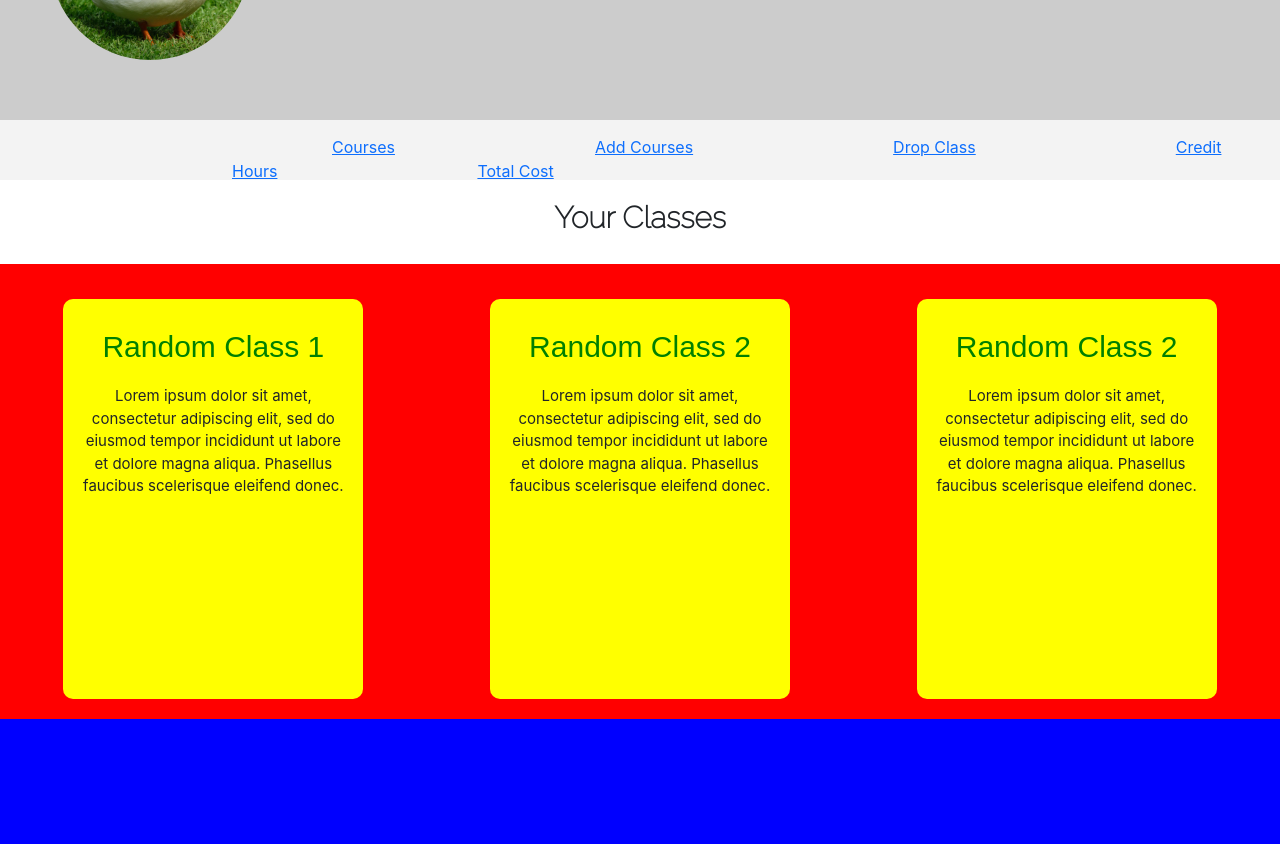
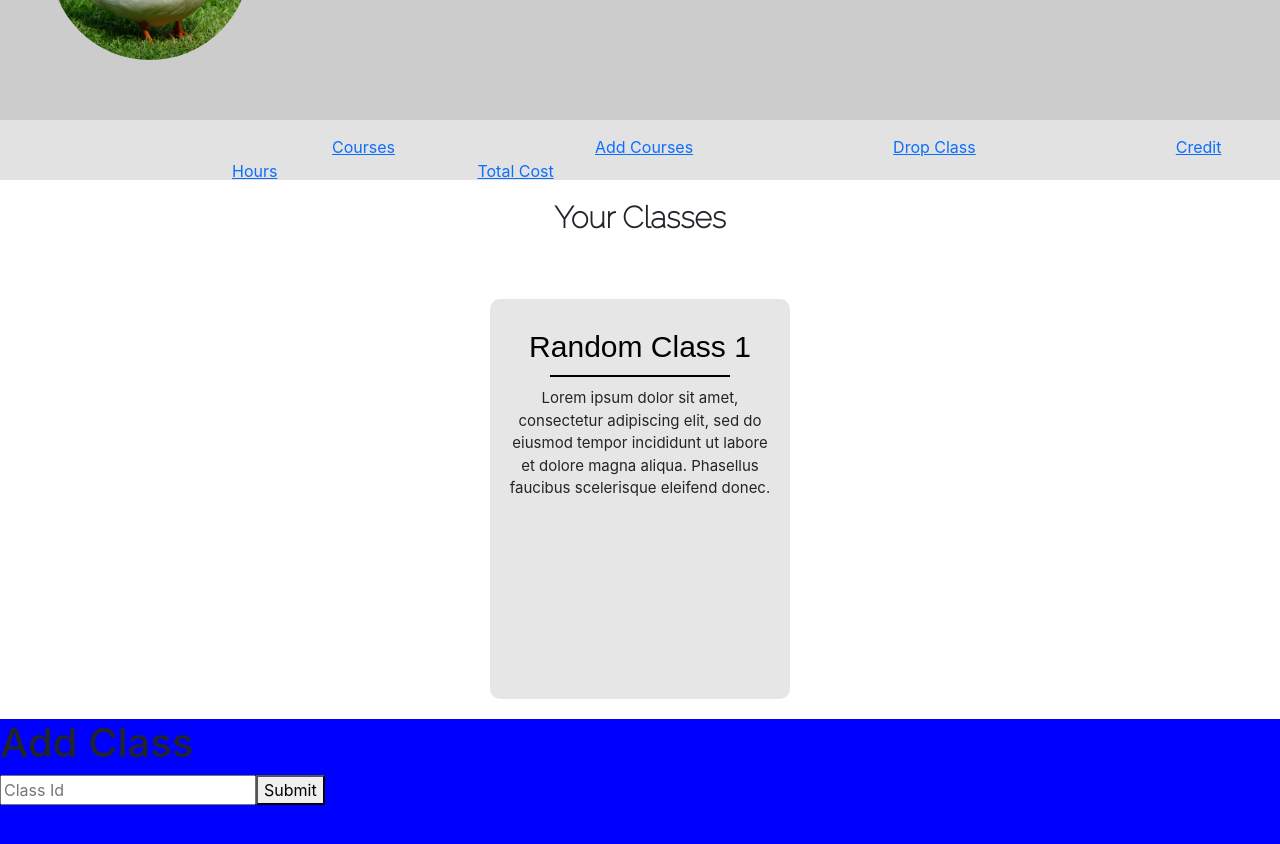
Before and after one commit to Joshua-Hadlock/capstone-project, a React (Create React App) app in the folder client/: page /dashboard in a window 1280 px wide. Shown: the part 280-1124 px from the top of the page. Built offline with nearby package versions, Linux system fonts and the light colour scheme; a web font is replaced by a local one.

Commit message:
fixed classes to style

```diff
--- a/client/src/pages/Login.js
+++ b/client/src/pages/Login.js
@@ -57,18 +57,18 @@ export default function Login() {
       setMessage(res.data);
     });
   }
-  const addStudentClass = () => {
-    Axios({
-      method: "POST",
-      data: {
-        selectedClass: classId,
-      },
-      withCredentials: true,
-      url: "addClass",
-    }).then((res) => {
-      setSuccess(res.data);
-    })
-  }
+  // const addStudentClass = () => {
+  //   Axios({
+  //     method: "POST",
+  //     data: {
+  //       selectedClass: classId,
+  //     },
+  //     withCredentials: true,
+  //     url: "addClass",
+  //   }).then((res) => {
+  //     setSuccess(res.data);
+  //   })
+  // }
   // const getYourClasses = () => {
   //   Axios({
   //     method: "GET",
@@ -146,7 +146,7 @@ export default function Login() {
             {classes ? <h1>Your Classes <ul>{classes.map((item)=><li key={item._id}>{item.title}</li>)}</ul></h1> : null}
           </div> */}
 
-          <div class="addClass">
+          {/* <div class="addClass">
             <h1>Add Class</h1>
             <h2>{success}</h2>
             <input
@@ -154,7 +154,7 @@ export default function Login() {
               onChange={(e) => setClassId(e.target.value)}
             />
             <button onClick={addStudentClass}>Submit</button>
-          </div> */
+          </div>  */}
           </div>
     )
 }
--- a/client/src/pages/userDashboard.js
+++ b/client/src/pages/userDashboard.js
@@ -4,7 +4,22 @@ import Axios from "axios";
 
 
 export default function Dashboard() {
+    const [success, setSuccess] = useState(null);
+    const [classId, setClassId] = useState(null);
     const [classes, setClasses] = useState(null);
+
+    const addStudentClass = () => {
+        Axios({
+          method: "POST",
+          data: {
+            selectedClass: classId,
+          },
+          withCredentials: true,
+          url: "addClass",
+        }).then((res) => {
+          setSuccess(res.data);
+        })
+      }
 
     const getYourClasses = () => {
         Axios({
@@ -41,27 +56,27 @@ export default function Dashboard() {
                 <div class="getClasses">
                     {/* <button onClick={getYourClasses}>Submit</button>
                     {classes ? <h1>Your Classes <ul>{classes.map((item)=><li key={item._id}>{item.title}</li>)}</ul></h1> : null} */}
+
                     <div class="class">
                         <h1>Random Class 1</h1>
+                        <div class="line"></div>
                         <p>Lorem ipsum dolor sit amet, consectetur adipiscing elit, sed do eiusmod tempor incididunt ut labore et dolore magna aliqua. Phasellus faucibus scelerisque eleifend donec.</p>
                     </div>
-
-                    <div class="class">
-                        <h1>Random Class 2</h1>
-                        <p>Lorem ipsum dolor sit amet, consectetur adipiscing elit, sed do eiusmod tempor incididunt ut labore et dolore magna aliqua. Phasellus faucibus scelerisque eleifend donec.</p>
-                    </div>
-                    <div class="class">
-                        <h1>Random Class 2</h1>
-                        <p>Lorem ipsum dolor sit amet, consectetur adipiscing elit, sed do eiusmod tempor incididunt ut labore et dolore magna aliqua. Phasellus faucibus scelerisque eleifend donec.</p>
-                    </div>
-
 
                 </div>
 
 
             </div>
             <div id="addCourses">
-
+                <div class="addClass">
+                    <h1>Add Class</h1>
+                    <h2>{success}</h2>
+                    <input
+                    placeholder="Class Id"
+                    onChange={(e) => setClassId(e.target.value)}
+                    />
+                    <button onClick={addStudentClass}>Submit</button>
+                </div>
             </div>
             <div id="dropClass">
 
--- a/client/src/style/css/style.css
+++ b/client/src/style/css/style.css
@@ -703,7 +703,10 @@ body {
 .body .dashboardNav {
   width: 100%;
   height: 60px;
-  background-color: rgba(0, 0, 0, 0.048);
+  background-color: rgb(226, 226, 226);
+  position: sticky;
+  top: 100px;
+  z-index: 1000;
 }
 .body .dashboardNav ul {
   position: relative;
@@ -728,7 +731,6 @@ body {
 .body #courses .getClasses {
   width: 100%;
   height: auto;
-  background-color: red;
   display: flex;
   flex-direction: row;
   justify-content: space-between;
@@ -747,17 +749,25 @@ body {
   width: 300px;
   height: 400px;
   text-align: center;
-  background-color: yellow;
+  background-color: rgba(0, 0, 0, 0.099);
   margin: 0 auto;
   border-radius: 10px;
   position: relative;
   margin-top: 20px;
   margin-bottom: 20px;
 }
+.body #courses .class .line {
+  height: 2px;
+  width: 60%;
+  background-color: black;
+  position: relative;
+  top: 40px;
+  margin: 0 auto;
+}
 .body #courses .class h1 {
   font-family: Arial, Helvetica, sans-serif;
   font-size: 30px;
-  color: green;
+  color: black;
   font-weight: lighter;
   display: inline;
   position: relative;
--- a/client/src/style/scss/style.scss
+++ b/client/src/style/scss/style.scss
@@ -732,7 +732,10 @@ body {
     .dashboardNav {
         width:100%;
         height:60px;
-        background-color:rgba(0, 0, 0, 0.048);
+        background-color:rgb(226, 226, 226);
+        position:sticky;
+        top:100px;
+        z-index:1000;
         ul {
             position:relative;
             top:15px;
@@ -756,7 +759,6 @@ body {
         .getClasses {
             width:100%;
             height:auto;
-            background-color:red;
             display:flex;
             flex-direction:row;
             justify-content:space-between;
@@ -775,16 +777,24 @@ body {
             width:300px;
             height:400px;
             text-align:center;
-            background-color:yellow;
+            background-color:rgba(0, 0, 0, 0.099);
             margin: 0 auto;
             border-radius:10px;
             position:relative;
             margin-top:20px;
             margin-bottom:20px;
+            .line {
+                height:2px;
+                width:60%;
+                background-color:black;
+                position:relative;
+                top:40px;
+                margin:0 auto;
+            }
             h1 {
                 font-family:Arial, Helvetica, sans-serif;
                 font-size:30px;
-                color:green;
+                color:black;
                 font-weight:lighter;
                 display:inline;
                 position:relative;
```
Also changed, not shown: 1 other file (tests, documents, lock files or other folders).
